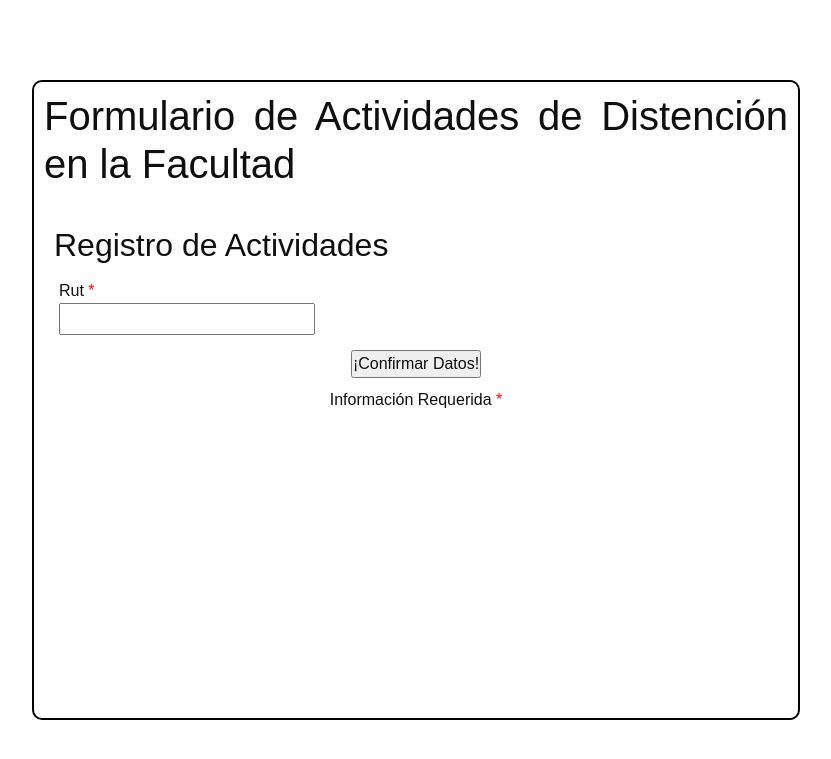
After one commit to hernanPoblete/desarrollo_web_hernan_poblete, a Flask app: template src/templates/register_activity.html in a window 1280 px wide. The commit adds this page. Shown: the top 759 px of the page, without its empty margins (224-1055 px from the left). Run offline with Flask 3, Linux system fonts and the light colour scheme; the template is opened without the code that fills it, so the values that code supplies are empty; parts of the project's set-up code (start-up, migrations or seed data) failed here and were passed over.

Commit message:
feat: Implements name lookup given an id for activity registration

```diff
--- a/src/routes/register/register.py
+++ b/src/routes/register/register.py
@@ -47,4 +47,4 @@ def register_member_route():
 @register_bp.route("/activity", methods = ["GET", "POST"])
 def register_activity_route():
 
-	return "OK"
+	return render_template("register_activity.html")
--- /dev/null
+++ b/src/static/scripts/registerHandler/fetchuser.js
@@ -0,0 +1,30 @@
+
+
+
+let idInput = document.getElementById("rut")
+let nameSpan = document.getElementById("uname");
+
+let timeout;
+
+
+idInput.oninput = ()=>{
+    nameSpan.innerText = "";
+
+    clearTimeout(timeout);
+    t=undefined;
+
+
+    timeout = setTimeout(()=>{
+        fetch(`/api/user_by_id/${idInput.value}`)
+        .then(async (r)=>{
+            let result = (await r.json())[0]
+
+            if (result.length === 0){
+                nameSpan.innerText = "¡No se encontró este rut en la base de datos!"
+            } else {
+                nameSpan.innerText = result;
+            }
+
+        }).catch(e=> nameSpan.innerText = "¡Ocurrio un error al comunicar con la base de datos!")
+    }, 2000);
+}
--- /dev/null
+++ b/src/static/styles/registerActivity.css
@@ -0,0 +1,14 @@
+
+
+
+.form-object{
+    display:flex
+}
+
+.form-object #uname{
+    height: 100%;
+    display: inline-block;
+    align-content: center;
+    margin: 0 10px 0 10px;
+    font-size: 2em;
+}
--- a/src/templates/index.html
+++ b/src/templates/index.html
@@ -14,7 +14,8 @@
 	<main class = "centered">
 		<h1>Catastro de Actividades FCFM</h1>
 		<ul>
-			<li><a href="/register">Registrar Miembro y Actividades</a></li>
+			<li><a href="/register/member">Registrar Miembro</a></li>
+			<li><a href="/register/activity">Registrar Actividades</a></li>
 			<li><a href="/members">Ver miembros</a></li>
 			<li><a href="#">Estadísticas</a></li>
 		</ul>
--- a/src/templates/register.html
+++ b/src/templates/register.html
@@ -55,7 +55,7 @@
 					</div>
 					<div class="form-object flex-col-50">
 						<label for="comuna" class="required">Comuna</label>
-						<select name="comuna" id="comuna" required class="input", id="comuna" disabled>
+						<select name="comuna" id="comuna" required class="input" disabled>
 						</select>
 					</div>
 				</div>
--- /dev/null
+++ b/src/templates/register_activity.html
@@ -0,0 +1,57 @@
+{% extends "layout/template.html" %}
+
+{% block title %}
+	Registrar Activdad
+{% endblock %}
+
+{%block headinfo%}
+	{{super()}}
+	<link rel="stylesheet" href="/static/styles/mainForm.css">
+    <link rel="stylesheet" href="/static/styles/registerActivity.css">
+{%endblock%}
+
+
+{%block body%}
+
+<form action="/register/activity" method="post"  id="mainForm">
+
+    <h1 class="form-title">Formulario de Actividades de Distención en la Facultad</h1>
+
+    <div class="form-content">
+        <section>
+            <h2>Registro de Actividades</h2>
+
+            <div class="form-row">
+                <div class="form-object flex-col-25">
+                    <label for="rut" class="required">Rut</label>
+                    <input type="text" class="input" name="rut" id="rut">
+                </div>
+
+
+                <div class="flex-col-75 form-object">
+                    <span id="uname"></span>
+                </div>
+
+            </div>
+        </section>
+
+        <div class="form-row">
+            <input type="submit" value="¡Confirmar Datos!">
+        </div>
+
+        <div class="form-row">
+            <label class="required">Información Requerida</label>
+
+        </div>
+
+        {%if error_msg%}
+        <div class="form-row">
+            <span class="error">{{error_msg}}</span>
+        </div>
+        {%endif%}
+    </div>
+</form>
+
+
+<script src="/static/scripts/registerHandler/fetchuser.js"></script>
+{%endblock%}
```
Also changed, not shown: src/routes/api/api.py (+19 -0 lines).
